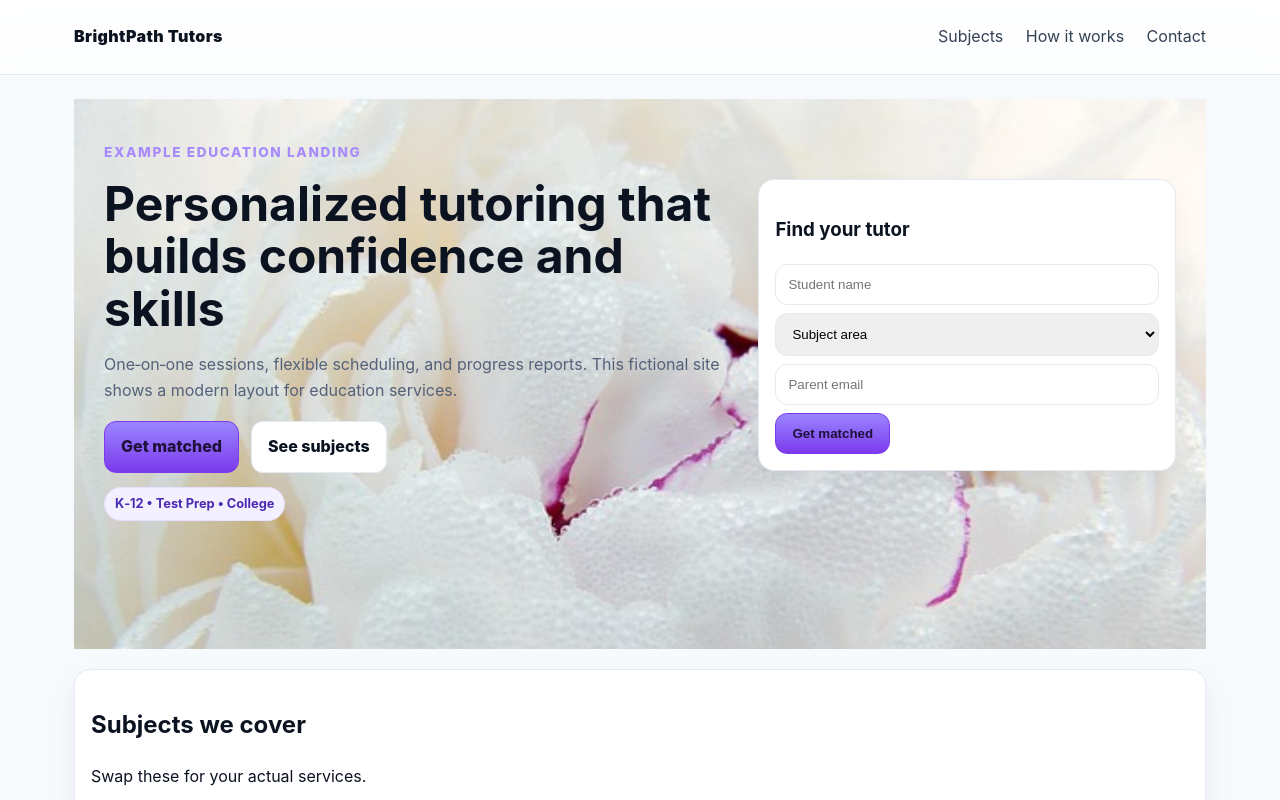
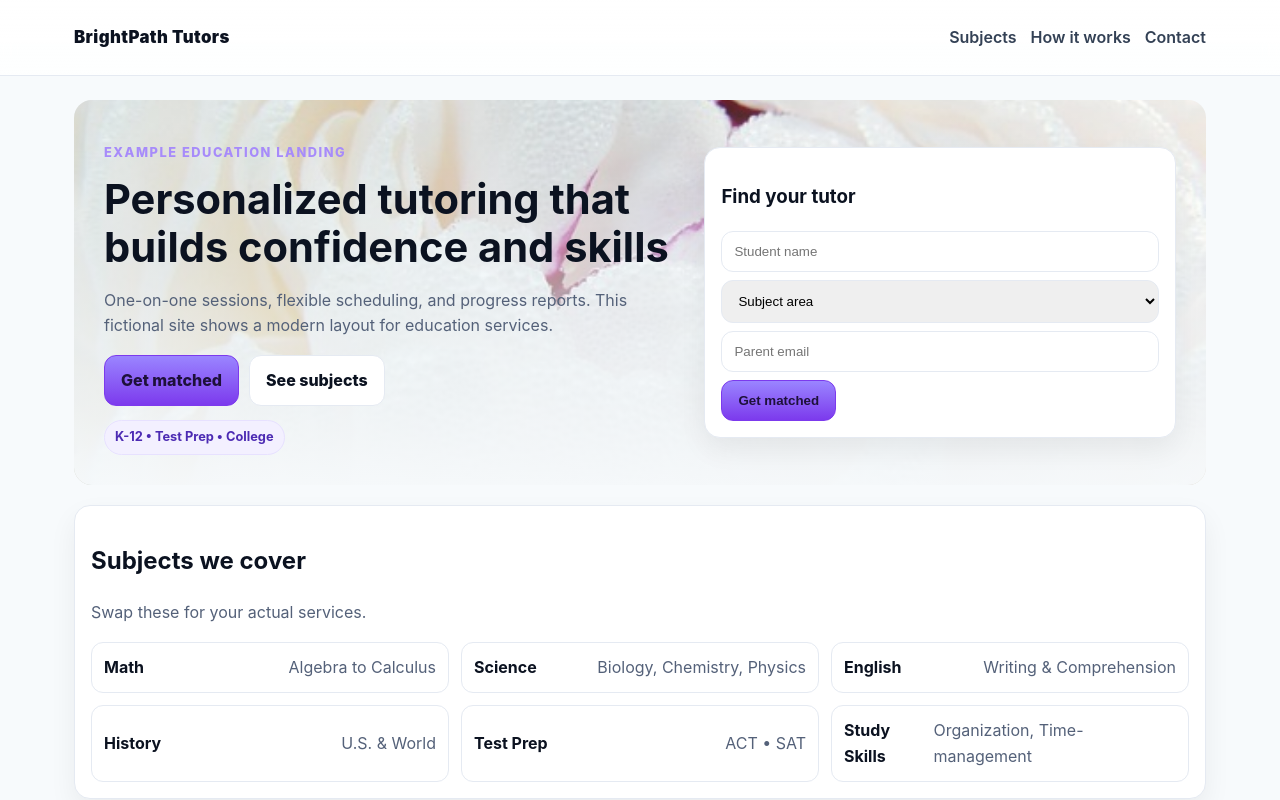
Before and after one commit to ignitewebomaha/samplelandingpage, a plain HTML site: page index.html in a window 1280 px wide. Shown: the top 800 px of the page. Drawn offline with Linux system fonts and the light colour scheme.

Commit message:
Update index.html

```diff
--- a/index.html
+++ b/index.html
@@ -9,27 +9,53 @@
 
   <style>
     :root{
-      --bg:#f7fafc; --surface:#ffffff; --text:#0b1220; --muted:#546179; --border:#e5eaf2; --accent:#7c3aed; --accent-2:#a78bfa; --radius:16px; --shadow:0 12px 28px rgba(2,6,23,.06);
+      --bg:#f7fafc; --surface:#ffffff; --text:#0b1220; --muted:#546179; --border:#e5eaf2;
+      --accent:#7c3aed; --accent-2:#a78bfa; --radius:16px; --shadow:0 12px 28px rgba(2,6,23,.06);
     }
+
+    /* Base (mobile-first) */
     *{box-sizing:border-box}
     body{margin:0;font-family:Inter,system-ui,Segoe UI,Roboto,Arial;background:var(--bg);color:var(--text);line-height:1.6}
-    .container{max-width:1180px;margin:0 auto;padding:24px}
+    .container{max-width:1180px;margin:0 auto;padding:16px}
 
-    header{position:sticky;top:0;z-index:40;backdrop-filter:blur(8px);background:linear-gradient(180deg, rgba(255,255,255,.9), rgba(255,255,255,.7));border-bottom:1px solid var(--border)}
-    .nav{display:flex;align-items:center;justify-content:space-between}
-    .brand{font-weight:900;letter-spacing:.4px}
-    nav a{color:#334155;margin-left:18px;text-decoration:none}
+    /* Header / Nav */
+    header{position:sticky;top:0;z-index:40;backdrop-filter:blur(8px);
+      background:linear-gradient(180deg, rgba(255,255,255,.95), rgba(255,255,255,.85));
+      border-bottom:1px solid var(--border)}
+    .nav{display:flex;align-items:center;justify-content:space-between;gap:12px;flex-wrap:wrap}
+    .brand{font-weight:900;letter-spacing:.4px;font-size:1.05rem}
+    nav a{color:#334155;margin-left:14px;text-decoration:none;font-weight:600}
+    nav{display:flex;align-items:center;flex-wrap:wrap}
     nav a:hover{color:#0b1220}
 
-    .hero{padding:64px 0 28px; background-image: url(peony-4287589_640.jpg); background-repeat: none; background-size: cover; padding: 30px;
-    height: 550px;}
-    .hero-grid{display:grid;grid-template-columns:1.2fr .8fr;gap:28px;align-items:center}
-    @media(max-width:980px){.hero-grid{grid-template-columns:1fr}}
-    .eyebrow{color:var(--accent-2);font-weight:800;letter-spacing:.12em;text-transform:uppercase;font-size:.85rem}
-    h1{font-size:clamp(2rem,4.2vw,3rem);line-height:1.1;margin:.2em 0}
-    .lede{color:var(--muted);max-width:70ch}
-    .cta-row{display:flex;flex-wrap:wrap;gap:12px;margin-top:18px}
-    .btn{appearance:none;border:1px solid var(--border);background:#fff;color:var(--text);padding:12px 16px;border-radius:12px;text-decoration:none;display:inline-flex;align-items:center;gap:10px;font-weight:800}
+    /* Hero */
+    .hero{
+      position:relative;
+      padding: clamp(32px, 6vw, 72px) 0 clamp(20px,4vw,36px);
+      border-radius: 14px;
+      overflow:hidden;
+      background-image:url(peony-4287589_640.jpg);
+      background-repeat:no-repeat;
+      background-size:cover;
+      background-position:center;
+      min-height: 52vh;
+      padding: 30px;
+    }
+    .hero::after{ /* overlay for contrast */
+      content:""; position:absolute; inset:0;
+      background: linear-gradient(180deg, rgba(255,255,255,.12), rgba(247,250,252,.7) 60%, rgba(247,250,252,.95));
+      pointer-events:none;
+    }
+    .hero-grid{
+      position:relative; /* sit above overlay */
+      display:grid; grid-template-columns:1fr; gap:18px; align-items:start; z-index:1;
+    }
+    .eyebrow{color:var(--accent-2);font-weight:800;letter-spacing:.12em;text-transform:uppercase;font-size:.8rem}
+    h1{font-size:clamp(1.6rem, 6vw, 2.6rem);line-height:1.15;margin:.2em 0}
+    .lede{color:var(--muted);max-width:65ch}
+    .cta-row{display:flex;flex-wrap:wrap;gap:10px;margin-top:14px}
+    .btn{appearance:none;border:1px solid var(--border);background:#fff;color:var(--text);
+      padding:12px 16px;border-radius:12px;text-decoration:none;display:inline-flex;align-items:center;gap:10px;font-weight:800}
     .btn.primary{background:linear-gradient(180deg,#9a85ff,#7c3aed);border-color:#7c3aed;color:#1e113a}
     .btn.primary:hover{filter:brightness(1.05)}
     .btn.ghost:hover{border-color:#cdd3e1;background:#eef2ff}
@@ -37,24 +63,48 @@
     .card{background:var(--surface);border:1px solid var(--border);border-radius:var(--radius);box-shadow:var(--shadow);padding:16px}
     .pill{display:inline-block;background:#f3f0ff;border:1px solid #e7e1ff;color:#4c2bb3;padding:6px 10px;border-radius:999px;font-size:.8rem;font-weight:700}
 
-    .subjects{display:grid;grid-template-columns:repeat(1,1fr);gap:12px;margin-top:14px}
-    @media(min-width:760px){.subjects{grid-template-columns:repeat(3,1fr)}}
+    /* Subjects */
+    .subjects{display:grid;grid-template-columns:1fr;gap:12px;margin-top:14px}
     .subject{background:#fff;border:1px solid var(--border);border-radius:12px;padding:12px;display:flex;justify-content:space-between;align-items:center}
+    .muted{color:var(--muted)}
 
-    .testimonials{display:grid;grid-template-columns:repeat(1,1fr);gap:14px;margin-top:16px}
-    @media(min-width:980px){.testimonials{grid-template-columns:repeat(3,1fr)}}
+    /* Testimonials */
+    .testimonials{display:grid;grid-template-columns:1fr;gap:14px;margin-top:16px}
     blockquote{margin:0;background:#fff;border:1px solid var(--border);border-radius:12px;padding:14px}
 
-    .steps{display:grid;grid-template-columns:repeat(1,1fr);gap:14px;margin-top:16px}
-    @media(min-width:980px){.steps{grid-template-columns:repeat(4,1fr)}}
-    .step{background:#fff;border:1px solid var(--border);border-radius:12px;padding:14px;position:relative}
+    /* Steps */
+    .steps{display:grid;grid-template-columns:1fr;gap:14px;margin-top:16px}
+    .step{background:#fff;border:1px solid var(--border);border-radius:12px;padding:18px 14px;position:relative}
     .step .num{position:absolute;top:12px;right:12px;background:#efeaff;border:1px solid #dfd4ff;color:#4c2bb3;border-radius:999px;font-weight:900;font-size:.85rem;padding:6px 10px}
+    /* add top padding so absolute badge never overlaps text */
+    .step h3{margin-top:18px}
 
+    /* FAQ */
     .faq details{background:#fff;border:1px solid var(--border);border-radius:12px;padding:12px}
     .faq details+details{margin-top:8px}
 
-    footer{border-top:1px solid var(--border);color:#61738c;padding:24px 0;margin-top:36px;font-size:.95rem}
+    /* Footer */
+    footer{border-top:1px solid var(--border);color:#61738c;padding:20px 0;margin-top:28px;font-size:.95rem}
     .sr-only{position:absolute;width:1px;height:1px;padding:0;margin:-1px;overflow:hidden;clip:rect(0,0,0,0);white-space:nowrap;border:0}
+
+    /* ---- Responsive Upscales ---- */
+    @media (min-width:640px){
+      .container{padding:20px}
+      .hero-grid{grid-template-columns:1fr}
+    }
+
+    @media (min-width:768px){
+      .container{padding:24px}
+      .hero{border-radius:18px; min-height: 48vh;}
+      .hero-grid{grid-template-columns:1.1fr .9fr; gap:24px; align-items:center}
+      .step h3{margin-top:6px}
+    }
+
+    @media (min-width:980px){
+      .subjects{grid-template-columns:repeat(3,1fr)}
+      .testimonials{grid-template-columns:repeat(3,1fr)}
+      .steps{grid-template-columns:repeat(4,1fr)}
+    }
   </style>
 </head>
 <body>
@@ -75,12 +125,12 @@
         <div>
           <p class="eyebrow">Example education landing</p>
           <h1>Personalized tutoring that builds confidence and skills</h1>
-          <p class="lede">One‑on‑one sessions, flexible scheduling, and progress reports. This fictional site shows a modern layout for education services.</p>
+          <p class="lede">One-on-one sessions, flexible scheduling, and progress reports. This fictional site shows a modern layout for education services.</p>
           <div class="cta-row">
             <a class="btn primary" href="#contact">Get matched</a>
             <a class="btn ghost" href="#subjects">See subjects</a>
           </div>
-          <div style="margin-top:14px"><span class="pill">K‑12 • Test Prep • College</span></div>
+          <div style="margin-top:14px"><span class="pill">K-12 • Test Prep • College</span></div>
         </div>
         <aside>
           <div class="card">
@@ -89,11 +139,8 @@
               <input name="name" placeholder="Student name" required style="width:100%;padding:12px;border-radius:12px;border:1px solid var(--border);margin-bottom:8px" />
               <select name="subject" required style="width:100%;padding:12px;border-radius:12px;border:1px solid var(--border);margin-bottom:8px">
                 <option value="">Subject area</option>
-                <option>Math</option>
-                <option>Science</option>
-                <option>English</option>
-                <option>History</option>
-                <option>Test Prep</option>
+                <option>Math</option><option>Science</option><option>English</option>
+                <option>History</option><option>Test Prep</option>
               </select>
               <input name="email" type="email" placeholder="Parent email" required style="width:100%;padding:12px;border-radius:12px;border:1px solid var(--border);margin-bottom:8px" />
               <button class="btn primary" type="submit">Get matched</button>
@@ -112,7 +159,7 @@
         <div class="subject"><strong>English</strong><span class="muted">Writing & Comprehension</span></div>
         <div class="subject"><strong>History</strong><span class="muted">U.S. & World</span></div>
         <div class="subject"><strong>Test Prep</strong><span class="muted">ACT • SAT</span></div>
-        <div class="subject"><strong>Study Skills</strong><span class="muted">Organization, Time‑management</span></div>
+        <div class="subject"><strong>Study Skills</strong><span class="muted">Organization, Time-management</span></div>
       </div>
     </section>
 
```
